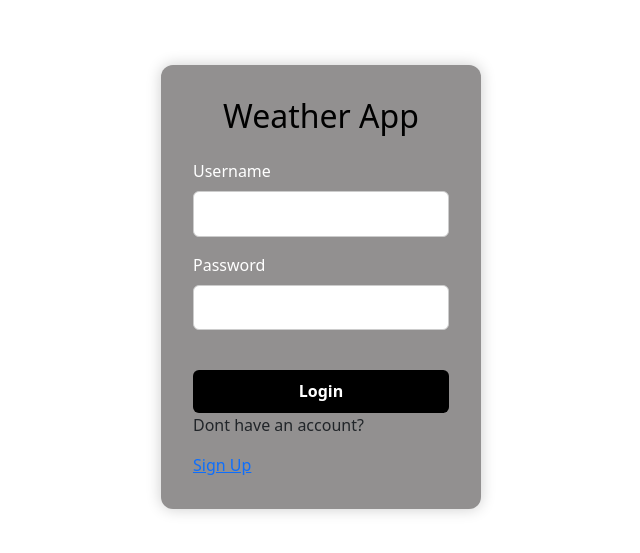
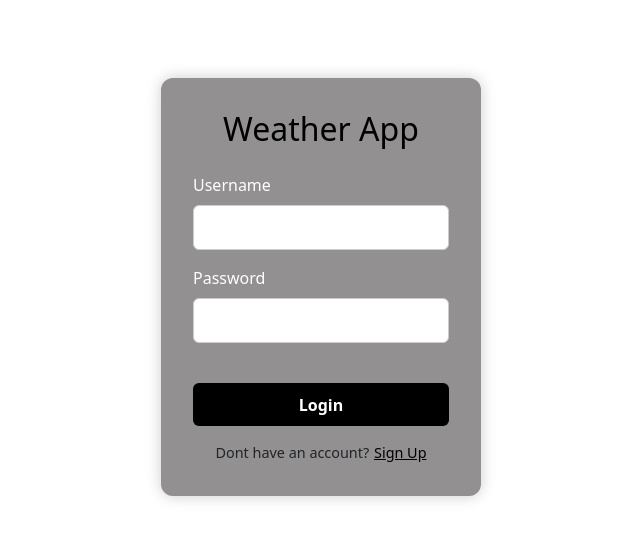
Before and after one commit to NavaneethRenjith/weather-app, a React (Vite) app: page /login in a window 1280 px wide. Shown: the part 113-666 px from the top of the page, without its empty margins (319-959 px from the left). Built offline with nearby package versions, Linux system fonts and the light colour scheme.

Commit message:
alignment fixes

```diff
--- a/src/components/AuthForm.tsx
+++ b/src/components/AuthForm.tsx
@@ -46,9 +46,11 @@ export default function AuthForm({
 
           <button type="submit">{primaryButtonTitle}</button>
 
-          <div>
-            <p>{secondaryText}</p>
-            <Link to={secondaryButtonDestination}>{secondaryButtonTitle}</Link>
+          <div className="secondary-action">
+            <span>{secondaryText}</span>
+            <Link to={secondaryButtonDestination} className="secondary-button">
+              {secondaryButtonTitle}
+            </Link>
           </div>
         </form>
       </div>
--- a/src/components/NavBar.tsx
+++ b/src/components/NavBar.tsx
@@ -5,7 +5,8 @@ export default function NavBar() {
   const isLoggedIn: Boolean = true;
 
   return (
-    <nav className="navbar px-4 py-3 w-100">
+    <nav className="navbar">
+      <div className="navbar-inner">
         <span className="navbar-brand mb-0 h1">Weather App</span>
         {isLoggedIn ? (
           <div>
@@ -23,6 +24,7 @@ export default function NavBar() {
             </Link>
           </div>
         )}
+      </div>
     </nav>
   );
 }
--- a/src/constants/urls.ts
+++ b/src/constants/urls.ts
@@ -1,5 +1,5 @@
 const Urls = {
-    API_BASE_URL: "https://weather-api-s2e8.onrender.com/"
+    API_BASE_URL: "https://weather-api-s2e8.onrender.com"
 }
 
 export default Urls
--- a/src/index.css
+++ b/src/index.css
@@ -1,12 +1,26 @@
 body {
+  margin: 0;
+  padding: 0;
+  font-family: sans-serif; /* optional */
+}
+
+
+.navbar {
+  width: 100vw;
+  background-color: #fff;
+  padding: 1rem 0;
+  box-sizing: border-box;
+}
+
+.navbar-inner {
+  width: 70%;
   margin: 0 auto;
   display: flex;
-  justify-content: center; /* horizontal center */
+  justify-content: space-between;
+  align-items: center;
 }
 
-.navbar {
- width: 100%;
-}
+
 
 .navbar .signup-btn {
   text-decoration: none;
@@ -15,6 +29,14 @@ body {
 
 .navbar .signup-btn:hover {
   color: #000;
+}
+
+.home-container {
+  display: flex;
+  flex-direction: column;
+  align-items: center;
+  text-align: center;
+  padding-top: 2rem;
 }
 
 .weather-card {
@@ -98,3 +120,21 @@ body {
   background-color: #ddd;
   color: black;
 }
+
+.secondary-action {
+  text-align: center;
+  margin-top: 1rem;
+  font-size: 0.9rem;
+}
+
+.secondary-button {
+  color: black;
+  margin-left: 0.3rem;
+  text-decoration: underline;
+  cursor: pointer;
+  font-weight: 500;
+}
+
+.secondary-button:hover {
+  color: #333;
+}
--- a/src/pages/Home.tsx
+++ b/src/pages/Home.tsx
@@ -117,6 +117,7 @@ export default function Home() {
   return (
     <>
       <NavBar />
+      <div className="home-container">
         <SearchBar onSubmit={searchWeatherForCity} />
 
         {newLocation != null && (
@@ -134,6 +135,7 @@ export default function Home() {
             ctaAction: () => removeFromFavourites(item.id),
           }))}
         />
+      </div>
     </>
   );
 }
```
Lines whose indentation alone changed are shown as unchanged.
